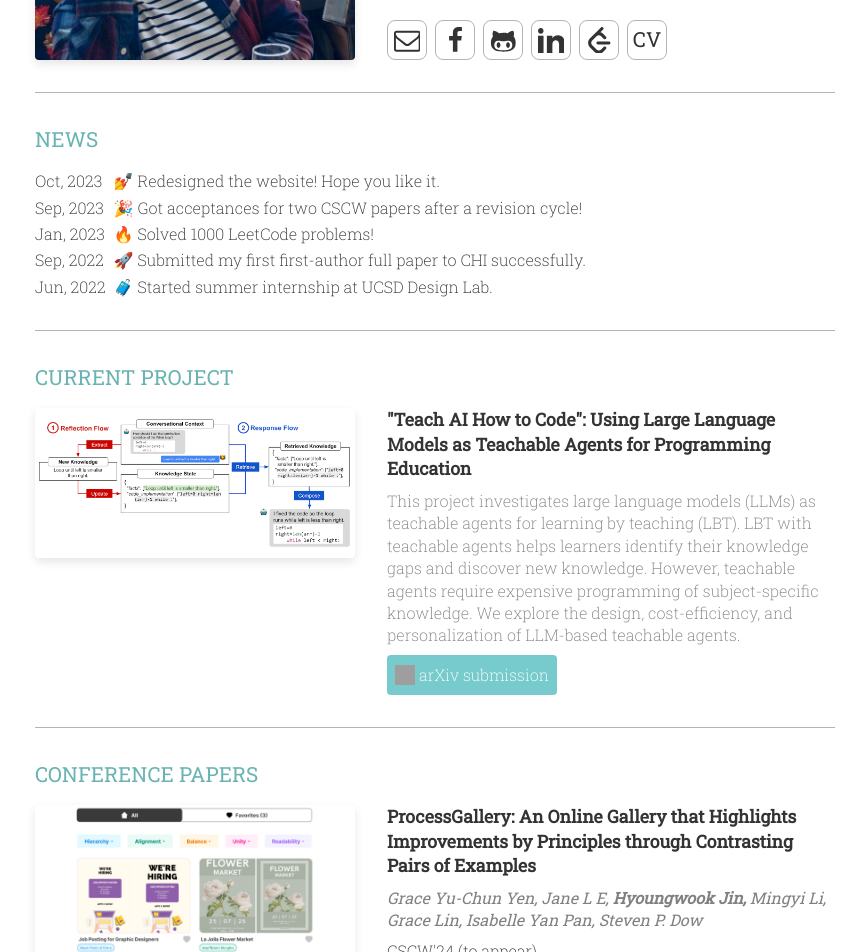
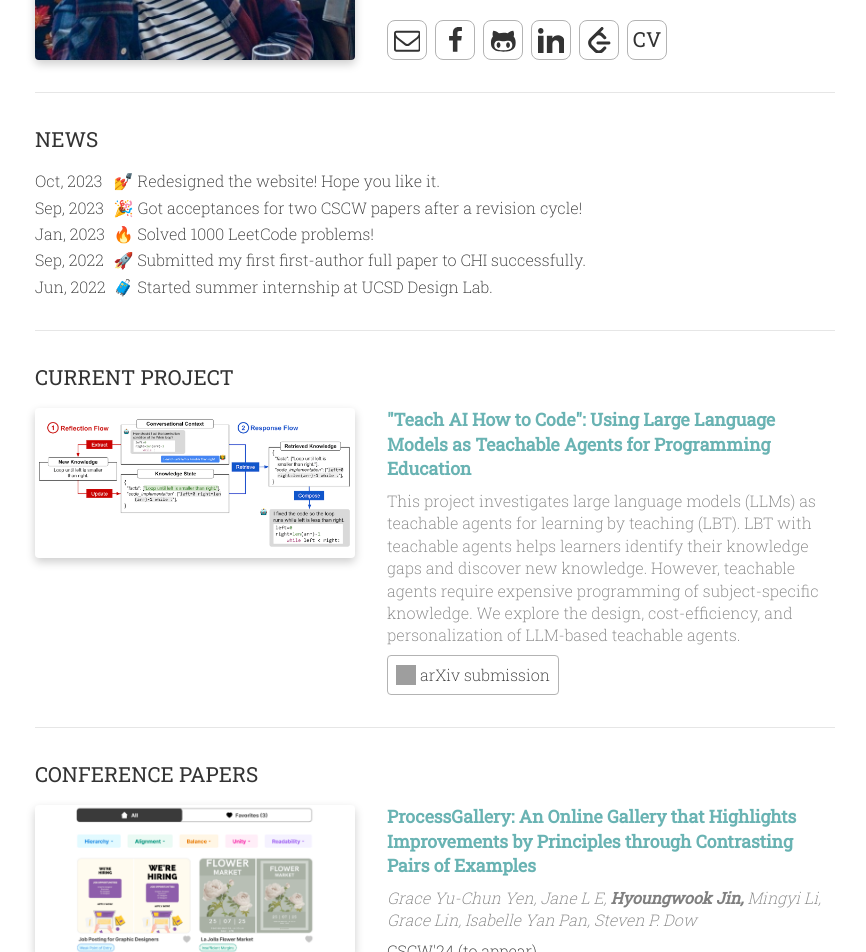
Before and after one commit to jhw123/jhw123.github.com, a Next.js app: page / in a window 1280 px wide. Shown: the part 300-1252 px from the top of the page, without its empty margins (205-1071 px from the left). Built offline with nearby package versions, Linux system fonts and the light colour scheme; grey boxes are pictures that could not be loaded.

Commit message:
💄 make project titles stand out

```diff
--- a/src/app/component/paperLink.tsx
+++ b/src/app/component/paperLink.tsx
@@ -35,9 +35,8 @@ export const PaperLink = View<Props>(({ href, children, title, ...props }) => {
 const Container = styled.a`
   ${({ theme }) => css`
     padding: 4px 8px;
-    ${theme.fill.Focus}
-    ${theme.color.Highlight}
     border-radius: 4px;
+    ${theme.border.Secondary}
     text-decoration: none;
     display: inline-flex;
     align-items: center;
--- a/src/app/page.tsx
+++ b/src/app/page.tsx
@@ -31,7 +31,7 @@ export default function Page() {
       <Global
         styles={css`
           body {
-            ${Fill.Sheet}
+            ${Fill.Primary}
           }
         `}
       />
@@ -90,9 +90,7 @@ export default function Page() {
           <Divider fill="Secondary" marginVertical={32} />
 
           <h2>
-            <SubHeaderText color="Focus" marginBottom={16}>
-              NEWS
-            </SubHeaderText>
+            <SubHeaderText marginBottom={16}>NEWS</SubHeaderText>
           </h2>
           <NewsRow>
             {newsData.slice(0, 5).map(({ content, startDate }, i) => (
@@ -106,9 +104,7 @@ export default function Page() {
           <Divider fill="Secondary" marginVertical={32} />
 
           <h2>
-            <SubHeaderText color="Focus" marginBottom={16}>
-              CURRENT PROJECT{projectData.length > 1 && 'S'}
-            </SubHeaderText>
+            <SubHeaderText marginBottom={16}>CURRENT PROJECT{projectData.length > 1 && 'S'}</SubHeaderText>
           </h2>
 
           {projectData.map(({ title, imagePath, description, arxivLink }, i) => (
@@ -126,7 +122,9 @@ export default function Page() {
               </PublicationImageContainer>
               <div>
                 <h3>
-                  <SubSubHeaderText marginBottom={8}>{title}</SubSubHeaderText>
+                  <SubSubHeaderText color="Focus" marginBottom={8}>
+                    {title}
+                  </SubSubHeaderText>
                 </h3>
                 <BodyText color="Secondary" marginBottom={8}>
                   {description}
@@ -143,9 +141,7 @@ export default function Page() {
           <Divider fill="Secondary" marginVertical={32} />
 
           <h2>
-            <SubHeaderText color="Focus" marginBottom={16}>
-              CONFERENCE PAPERS
-            </SubHeaderText>
+            <SubHeaderText marginBottom={16}>CONFERENCE PAPERS</SubHeaderText>
           </h2>
           {publicationData
             .filter(({ type, endDate }) => type === 'full paper' && endDate)
@@ -164,7 +160,9 @@ export default function Page() {
                 </PublicationImageContainer>
                 <div>
                   <h3>
-                    <SubSubHeaderText marginBottom={8}>{title}</SubSubHeaderText>
+                    <SubSubHeaderText color="Focus" marginBottom={8}>
+                      {title}
+                    </SubSubHeaderText>
                   </h3>
                   <BodyText color="Secondary" marginBottom={8}>
                     {authors.map((name, i) => {
@@ -186,9 +184,7 @@ export default function Page() {
             ))}
 
           <h2>
-            <SubHeaderText color="Focus" marginBottom={16}>
-              POSTERS AND WORKSHOP PAPERS
-            </SubHeaderText>
+            <SubHeaderText marginBottom={16}>POSTERS AND WORKSHOP PAPERS</SubHeaderText>
           </h2>
           {publicationData
             .filter(({ type }) => type !== 'full paper')
@@ -207,7 +203,9 @@ export default function Page() {
                 </PublicationImageContainer>
                 <BodyText>
                   <h3>
-                    <SubSubHeaderText marginBottom={8}>{title}</SubSubHeaderText>
+                    <SubSubHeaderText color="Focus" marginBottom={8}>
+                      {title}
+                    </SubSubHeaderText>
                   </h3>
                   <BodyText color="Secondary" marginBottom={8}>
                     {authors.map((name, i) => {
@@ -233,9 +231,7 @@ export default function Page() {
           <Divider fill="Secondary" marginVertical={32} />
 
           <h2>
-            <SubHeaderText color="Focus" marginBottom={16}>
-              EDUCATION
-            </SubHeaderText>
+            <SubHeaderText marginBottom={16}>EDUCATION</SubHeaderText>
           </h2>
           {educationData.map(({ school, abbreviation, degree, startDate, endDate, content, location }, i) => (
             <EducationCard key={i}>
@@ -296,7 +292,7 @@ const ProfileImageContainer = styled.div`
     height: calc(800px / 2.5);
     overflow: hidden;
     border-radius: 4px;
-    ${theme.elevation.L1}
+    ${theme.elevation.L2}
 
     @media (max-width: ${MOBILE_BREAKPOINT}px) {
       width: 150px;
@@ -318,14 +314,14 @@ const PublicationImageContainer = styled.div`
     height: 150px;
     overflow: hidden;
     border-radius: 4px;
-    ${theme.elevation.L1}
+    ${theme.elevation.L2}
     background-color: white;
   `}
 `
 
 const Author = styled.span<{ isMe: boolean }>`
   ${({ isMe }) => css`
-    font-weight: ${isMe ? 'bold' : 'normal'};
+    font-weight: ${isMe ? '600' : '200'};
     font-style: italic;
     &:not(:last-child):after {
       content: ', ';
--- a/src/design/component/text/body.tsx
+++ b/src/design/component/text/body.tsx
@@ -4,23 +4,27 @@ import { css } from '@emotion/react'
 import styled from '@emotion/styled'
 import React from 'react'
 
+type Align = 'left' | 'center' | 'right'
+
 interface Props {
   children: React.ReactNode
+  align?: Align
   color?: Color
 }
 
-export const BodyText = View<Props>(({ children, color = 'Primary', ...props }) => {
+export const BodyText = View<Props>(({ children, color = 'Primary', align = 'left', ...props }) => {
   return (
-    <Container color={color} {...props}>
+    <Container color={color} align={align} {...props}>
       {children}
     </Container>
   )
 })
 
-const Container = styled.div<{ color: Color }>`
-  ${({ color, theme }) => css`
+const Container = styled.div<{ color: Color; align: Align }>`
+  ${({ color, theme, align }) => css`
     ${theme.font.Body}
     ${theme.color[color]}
+    text-align: ${align};
     white-space: pre-wrap;
     height: min-content;
   `}
--- a/src/design/component/text/header.tsx
+++ b/src/design/component/text/header.tsx
@@ -4,23 +4,27 @@ import { css } from '@emotion/react'
 import styled from '@emotion/styled'
 import React from 'react'
 
+type Align = 'left' | 'center' | 'right'
+
 interface Props {
   children: React.ReactNode
+  align?: Align
   color?: Color
 }
 
-export const HeaderText = View<Props>(({ children, color = 'Primary', ...props }) => {
+export const HeaderText = View<Props>(({ children, color = 'Primary', align = 'left', ...props }) => {
   return (
-    <Container color={color} {...props}>
+    <Container color={color} align={align} {...props}>
       {children}
     </Container>
   )
 })
 
-const Container = styled.div<{ color: Color }>`
-  ${({ color, theme }) => css`
+const Container = styled.div<{ color: Color; align: Align }>`
+  ${({ color, theme, align }) => css`
     ${theme.font.Title}
     ${theme.color[color]}
+    text-align: ${align};
     white-space: pre-wrap;
     height: min-content;
   `}
--- a/src/design/component/text/subHeader.tsx
+++ b/src/design/component/text/subHeader.tsx
@@ -4,23 +4,27 @@ import { css } from '@emotion/react'
 import styled from '@emotion/styled'
 import React from 'react'
 
+type Align = 'left' | 'center' | 'right'
+
 interface Props {
   children: React.ReactNode
+  align?: Align
   color?: Color
 }
 
-export const SubHeaderText = View<Props>(({ color = 'Primary', children, ...props }) => {
+export const SubHeaderText = View<Props>(({ color = 'Primary', children, align = 'left', ...props }) => {
   return (
-    <Container color={color} {...props}>
+    <Container color={color} align={align} {...props}>
       {children}
     </Container>
   )
 })
 
-const Container = styled.div<{ color: Color }>`
-  ${({ color, theme }) => css`
+const Container = styled.div<{ color: Color; align: Align }>`
+  ${({ color, theme, align }) => css`
     ${theme.font.SubTitle}
     ${theme.color[color]}
+    text-align: ${align};
     white-space: pre-wrap;
     height: min-content;
   `}
--- a/src/design/component/text/subSubHeader.tsx
+++ b/src/design/component/text/subSubHeader.tsx
@@ -4,24 +4,28 @@ import { css } from '@emotion/react'
 import styled from '@emotion/styled'
 import React from 'react'
 
+type Align = 'left' | 'center' | 'right'
+
 interface Props {
   children: React.ReactNode
+  align?: Align
   color?: Color
 }
 
-export const SubSubHeaderText = View<Props>(({ color = 'Primary', children, ...props }) => {
+export const SubSubHeaderText = View<Props>(({ color = 'Primary', children, align = 'left', ...props }) => {
   return (
-    <Container color={color} {...props}>
+    <Container color={color} align={align} {...props}>
       {children}
     </Container>
   )
 })
 
-const Container = styled.div<{ color: Color }>`
-  ${({ color, theme }) => css`
+const Container = styled.div<{ color: Color; align: Align }>`
+  ${({ color, theme, align }) => css`
     ${theme.font.SubSubTitle}
     ${theme.color[color]}
     font-weight: bold;
+    text-align: ${align};
     white-space: pre-wrap;
     height: min-content;
   `}
--- a/src/design/theme/default/border.ts
+++ b/src/design/theme/default/border.ts
@@ -5,23 +5,20 @@ export const Border = {
   Primary: css`
     border: 1px solid ${BaseColor.Gray050};
   `,
-  Highlight: css`
-    border: 1px solid ${BaseColor.Gray000};
-  `,
   Secondary: css`
     border: 1px solid ${BaseColor.Gray030};
   `,
   Success: css`
     border: 1px solid ${BaseColor.Green};
   `,
+  Danger: css`
+    border: 1px solid ${BaseColor.Red};
+  `,
+  Inactive: css`
+    border: 1px solid ${BaseColor.Gray010};
+  `,
   Focus: css`
     border: 1px solid ${BaseColor.Blue030};
-  `,
-  Action: css`
-    border: 1px solid ${BaseColor.Green};
-  `,
-  Danger: css`
-    border: 1px solid ${BaseColor.Red};
   `,
 } as const
 
--- a/src/design/theme/default/color.ts
+++ b/src/design/theme/default/color.ts
@@ -26,17 +26,9 @@ export const Color = {
     color: ${BaseColor.Red};
     fill: ${BaseColor.Red};
   `,
-  Warning: css`
-    color: ${BaseColor.Orange};
-    fill: ${BaseColor.Orange};
-  `,
-  Placeholder: css`
+  Inactive: css`
     color: ${BaseColor.Gray020};
     fill: ${BaseColor.Gray020};
-  `,
-  Highlight: css`
-    color: ${BaseColor.Gray000};
-    fill: ${BaseColor.Gray000};
   `,
   Focus: css`
     color: ${BaseColor.Blue030};
@@ -46,13 +38,6 @@ export const Color = {
       fill: ${BaseColor.Blue020};
     }
   `,
-  Action: css`
-    color: ${BaseColor.Green};
-    fill: ${BaseColor.Green};
-  `,
-  Inherit: css`
-    color: inherit;
-  `,
 } as const
 
 export type Color = keyof typeof Color
--- a/src/design/theme/default/elevation.ts
+++ b/src/design/theme/default/elevation.ts
@@ -7,15 +7,15 @@ export const Elevation = {
   `,
   L2: css`
     z-index: 20;
-    box-shadow: 0 4px 12px 0 rgba(0, 0, 0, 0.1);
+    box-shadow: 0 4px 10px 0 rgba(0, 0, 0, 0.2);
   `,
   L3: css`
     z-index: 30;
-    box-shadow: 0 4px 14px 0 rgba(0, 0, 0, 0.1);
+    box-shadow: 0 4px 10px 0 rgba(0, 0, 0, 0.3);
   `,
   L4: css`
     z-index: 40;
-    box-shadow: 0 4px 16px 0 rgba(0, 0, 0, 0.1);
+    box-shadow: 0 4px 10px 0 rgba(0, 0, 0, 0.4);
   `,
 } as const
 
--- a/src/design/theme/default/fill.ts
+++ b/src/design/theme/default/fill.ts
@@ -2,34 +2,22 @@ import { css } from '@emotion/react'
 import { BaseColor } from './base'
 
 export const Fill = {
-  Base: css`
-    background-color: ${BaseColor.Gray005};
-    @media (prefers-color-scheme: dark) {
-      background-color: ${BaseColor.Gray070};
-    }
-  `,
-  Action: css`
-    background-color: ${BaseColor.Green};
-  `,
-  Success: css`
-    background-color: ${BaseColor.Green};
-  `,
-  Sheet: css`
+  Primary: css`
     background-color: ${BaseColor.Gray000};
     @media (prefers-color-scheme: dark) {
       background-color: ${BaseColor.Gray080};
     }
   `,
-  Info: css`
+  Secondary: css`
     background-color: ${BaseColor.Gray010};
   `,
-  Help: css`
-    background-color: ${BaseColor.Blue020};
+  Success: css`
+    background-color: ${BaseColor.Green};
   `,
   Danger: css`
     background-color: ${BaseColor.Red};
   `,
-  Disabled: css`
+  Inactive: css`
     background-color: ${BaseColor.Gray030};
   `,
   Focus: css`
@@ -38,15 +26,6 @@ export const Fill = {
       background-color: ${BaseColor.Blue030};
     }
   `,
-  Transparent: css`
-    background-color: transparent;
-  `,
-  Primary: css`
-    background-color: ${BaseColor.Gray080};
-  `,
-  Secondary: css`
-    background-color: ${BaseColor.Gray030};
-  `,
 }
 
 export type Fill = keyof typeof Fill
```
